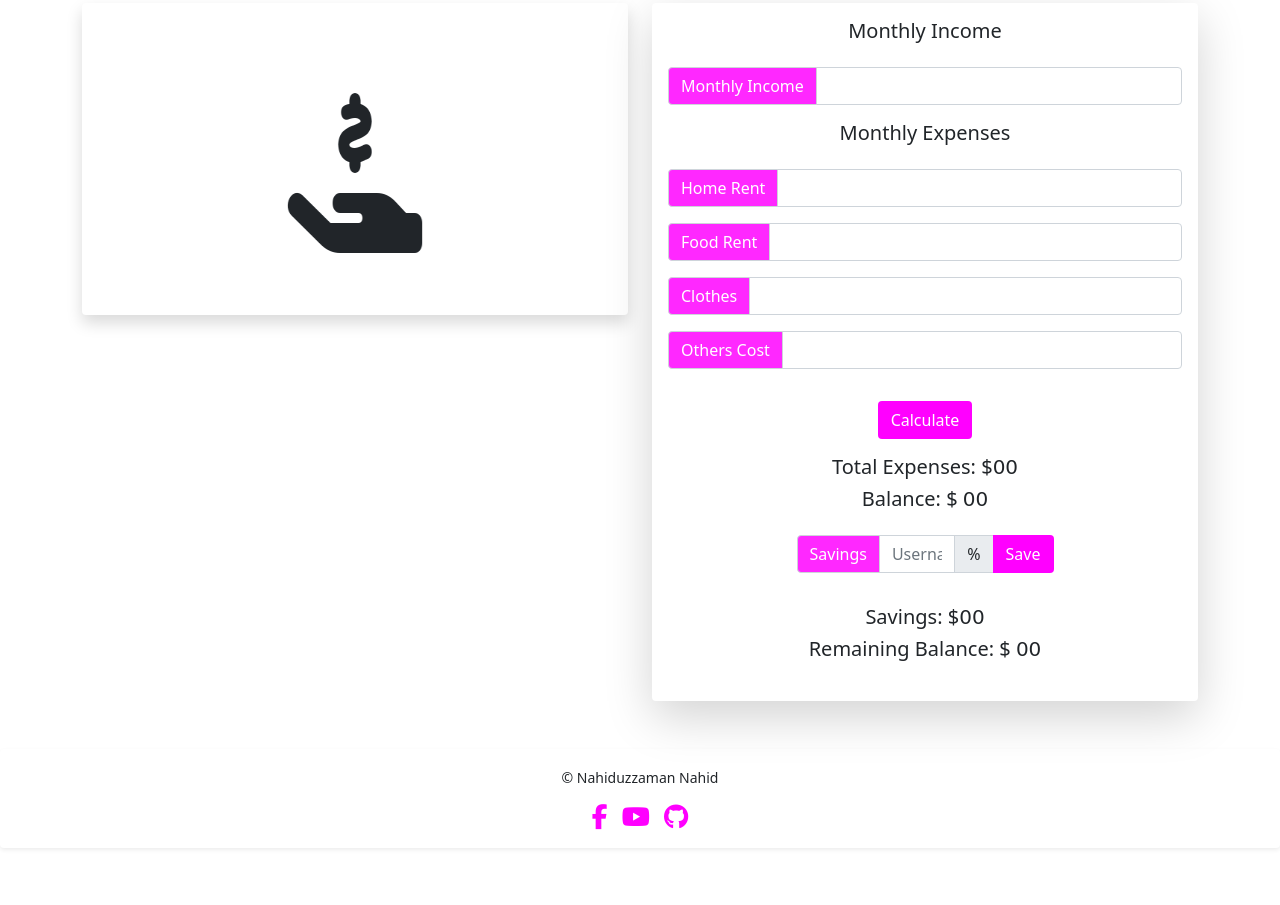
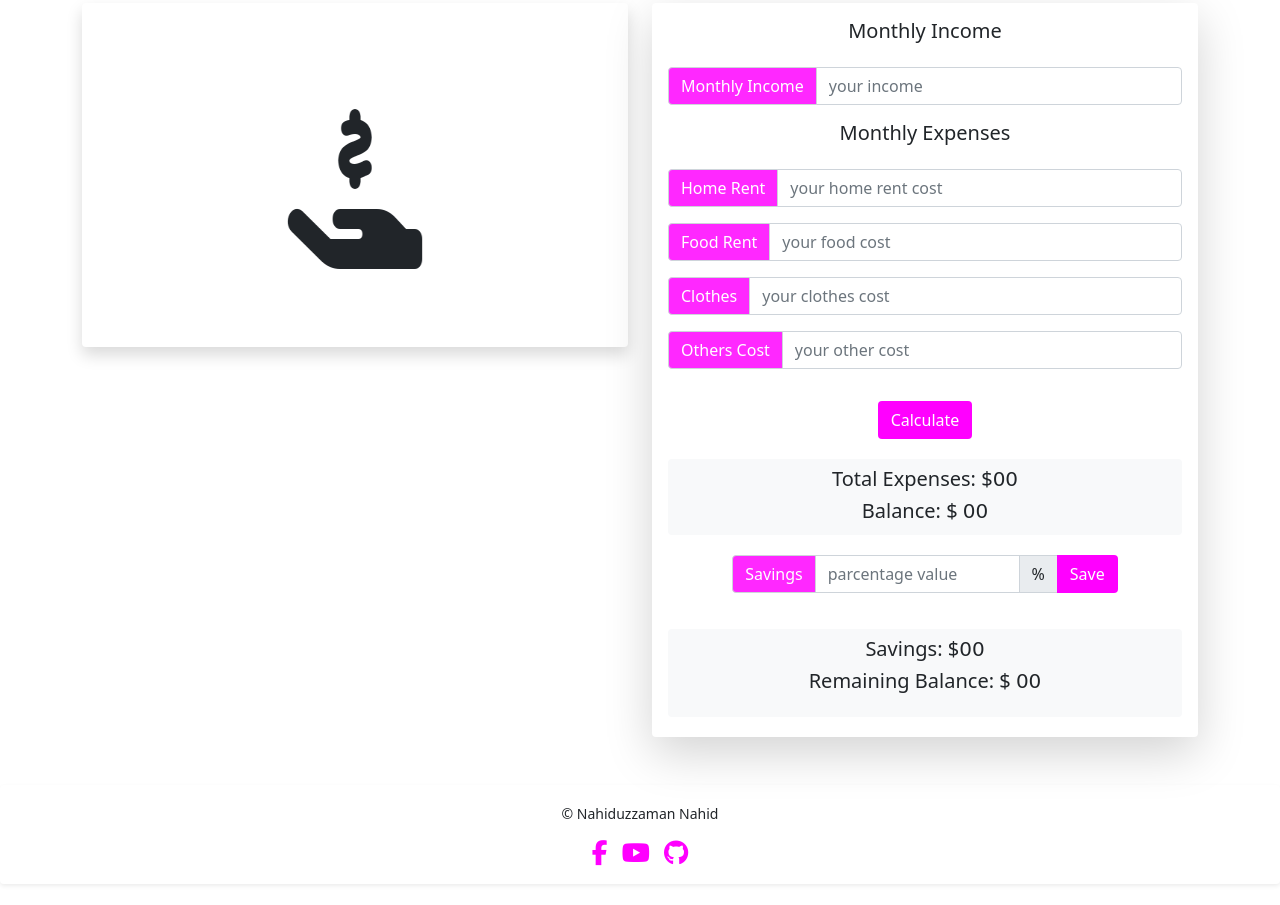
Before and after one commit to nahiduzzaman-web-dev/monthly-income-calculations, a plain HTML site: page index.html in a window 1280 px wide. Shown: the part 291-1196 px from the top of the page. Drawn offline with nearby package versions, Linux system fonts and the light colour scheme; a web font is replaced by a local one.

Commit message:
tooltip done

```diff
--- a/css/style.css
+++ b/css/style.css
@@ -6,29 +6,36 @@
 body{
     font-family: 'Poppins', sans-serif;
 }
+
 .logo{
     color: 	#ff00ff;
     font-weight: 600;
     font-size: 30px;
 }
+
 .underline{
     border-bottom: 1px solid #ff00ff;
 }
+
 .doller-icon{
     font-size: 160px;
 }
+
 .icon{
     color: 	#ff00ff;
 }
+
 .title-dgn{
     background-color: #ff00ffd7 !important;
     color: #fff !important;
     font-weight:  400 !important;
 }
+
 input:focus{
-    border: 2px solid #ff00ffb2 !important;
+    border: 1px solid #ff00ffb2 !important;
     box-shadow:  none !important;
 }
+
 .btn{
     border: none;
     background-color: #ff00ff !important;
@@ -36,22 +43,41 @@ input:focus{
     padding: 5px 15px;
     font-weight: 600;
 }
+
+.btn:focus{
+    box-shadow: none !important;
+}
+
+.btn:hover{
+    background-color: #fff !important;
+    color: #ff00ff !important;
+    border: 1px solid #ff00ff;
+    letter-spacing: 3px;
+    font-weight: bold;
+    transition: 1s ease-in-out;
+
+}
+
 .family{
     font-family: 'Lobster', cursive;
     font-family: 'Merriweather Sans', sans-serif;
     font-family: 'Redressed', cursive;
 }
+
 .social-icon{
     color: #ff00ff;
     font-size: 25px;
     margin: 0 5px;
 }
+
 .fa-facebook-f:hover{
     color: blue;
 }
+
 .fa-youtube:hover{
     color: red;
 }
+
 .fa-github:hover{
     color: gray;
 }
--- a/index.html
+++ b/index.html
@@ -63,7 +63,7 @@
                         <div>
                             <img class="img-fluid" src="./images/amol-tyagi-UZFCQPNc4bs-unsplash.jpg" alt="">
                         </div>
-                        <div class="py-2 text-center doller-icon">
+                        <div class="py-3 my-2 text-center doller-icon">
                             <span>
                                 <i class="fa-solid fa-hand-holding-dollar fa-flip"
                                     style="--fa-animation-duration: 3s;"></i>
@@ -78,52 +78,53 @@
                             <div class="input-group mb-3">
                                 <span class="input-group-text title-dgn" id="inputGroup-sizing-default">Monthly
                                     Income</span>
-                                <input type="text" class="form-control" aria-label="Sizing example input"
-                                    aria-describedby="inputGroup-sizing-default">
+                                <input type="text" class="form-control" placeholder="your income"
+                                    aria-label="Sizing example input" aria-describedby="inputGroup-sizing-default">
                             </div>
                         </div>
                         <div>
                             <h5 class="text-center pb-3">Monthly Expenses</h5>
                             <div class="input-group mb-3">
                                 <span class="input-group-text title-dgn" id="inputGroup-sizing-default">Home Rent</span>
-                                <input type="text" class="form-control" aria-label="Sizing example input"
-                                    aria-describedby="inputGroup-sizing-default">
+                                <input type="text" class="form-control" placeholder="your home rent cost"
+                                    aria-label="Sizing example input" aria-describedby="inputGroup-sizing-default">
                             </div>
                             <div class="input-group mb-3">
                                 <span class="input-group-text title-dgn" id="inputGroup-sizing-default">Food Rent</span>
-                                <input type="text" class="form-control" aria-label="Sizing example input"
-                                    aria-describedby="inputGroup-sizing-default">
+                                <input type="text" class="form-control" placeholder="your food cost"
+                                    aria-label="Sizing example input" aria-describedby="inputGroup-sizing-default">
                             </div>
                             <div class="input-group mb-3">
                                 <span class="input-group-text title-dgn" id="inputGroup-sizing-default">Clothes</span>
-                                <input type="text" class="form-control" aria-label="Sizing example input"
-                                    aria-describedby="inputGroup-sizing-default">
+                                <input type="text" class="form-control" placeholder="your clothes cost"
+                                    aria-label="Sizing example input" aria-describedby="inputGroup-sizing-default">
                             </div>
                             <div class="input-group mb-3">
                                 <span class="input-group-text title-dgn" id="inputGroup-sizing-default">Others
                                     Cost</span>
-                                <input type="text" class="form-control" aria-label="Sizing example input"
-                                    aria-describedby="inputGroup-sizing-default">
+                                <input type="text" class="form-control" placeholder="your other cost"
+                                    aria-label="Sizing example input" aria-describedby="inputGroup-sizing-default">
                             </div>
                             <div class="d-flex justify-content-center py-3">
                                 <button class="btn">Calculate</button>
                             </div>
                         </div>
 
-                        <div class="text-center">
-                            <h5>Total Expenses: $<span class="family">00</span></h5>
+                        <div class="text-center shadow-none py-1 my-1 bg-light rounded">
+                            <h5 class="mt-1">Total Expenses: $<span class="family">00</span></h5>
                             <h5>Balance: $ <span class="family">00</span></h5>
                         </div>
                         <div class="d-flex justify-content-center py-3">
-                            <div class="input-group mb-3 w-50 ">
+                            <div class="input-group mb-3 w-75 ">
                                 <span class="input-group-text title-dgn">Savings</span>
-                                <input type="text" class="form-control" placeholder="Username" aria-label="Username">
+                                <input type="text" class="form-control" placeholder="parcentage value"
+                                    aria-label="Username">
                                 <span class="input-group-text">%</span>
                                 <button class="btn">Save</button>
                             </div>
                         </div>
-                        <div class="text-center pb-3">
-                            <h5>Savings: $<span class="family">00</span></h5>
+                        <div class="text-center pb-3 shadow-none py-1 my-1 bg-light rounded">
+                            <h5 class="mt-1">Savings: $<span class="family">00</span></h5>
                             <h5>Remaining Balance: $ <span class="family">00</span></h5>
                         </div>
                     </div>
@@ -132,7 +133,6 @@
             </div>
 
         </section>
-
     </main>
 
     <footer class="shadow-sm p-3 mb-5 bg-body rounded">
@@ -141,10 +141,13 @@
         </div>
         <div class="d-flex justify-content-center">
             <div>
-                <a href="https://www.facebook.com/AkashNahid0"><i class="fa-brands social-icon fa-facebook-f"></i></a>
-                <a href="https://www.youtube.com/channel/UCfSCklo94X_Z8T_pTB2IsOA"><i
+                <a data-bs-toggle="tooltip" data-bs-placement="bottom" title="Facebook"
+                    href="https://www.facebook.com/AkashNahid0"><i class="fa-brands social-icon fa-facebook-f"></i></a>
+                <a data-bs-toggle="tooltip" data-bs-placement="bottom" title="YouTube"
+                    href="https://www.youtube.com/channel/UCfSCklo94X_Z8T_pTB2IsOA"><i
                         class="fa-brands social-icon fa-youtube"></i></a>
-                <a href="https://github.com/nahiduzzaman2021"><i class="fa-brands social-icon fa-github"></i></a>
+                <a data-bs-toggle="tooltip" data-bs-placement="bottom" title="GitHub"
+                    href="https://github.com/nahiduzzaman2021"><i class="fa-brands social-icon fa-github"></i></a>
             </div>
         </div>
     </footer>
--- a/js/app.js
+++ b/js/app.js
@@ -0,0 +1,5 @@
+// ToolTip JS
+var tooltipTriggerList = [].slice.call(document.querySelectorAll('[data-bs-toggle="tooltip"]'))
+var tooltipList = tooltipTriggerList.map(function (tooltipTriggerEl) {
+    return new bootstrap.Tooltip(tooltipTriggerEl)
+})
```
